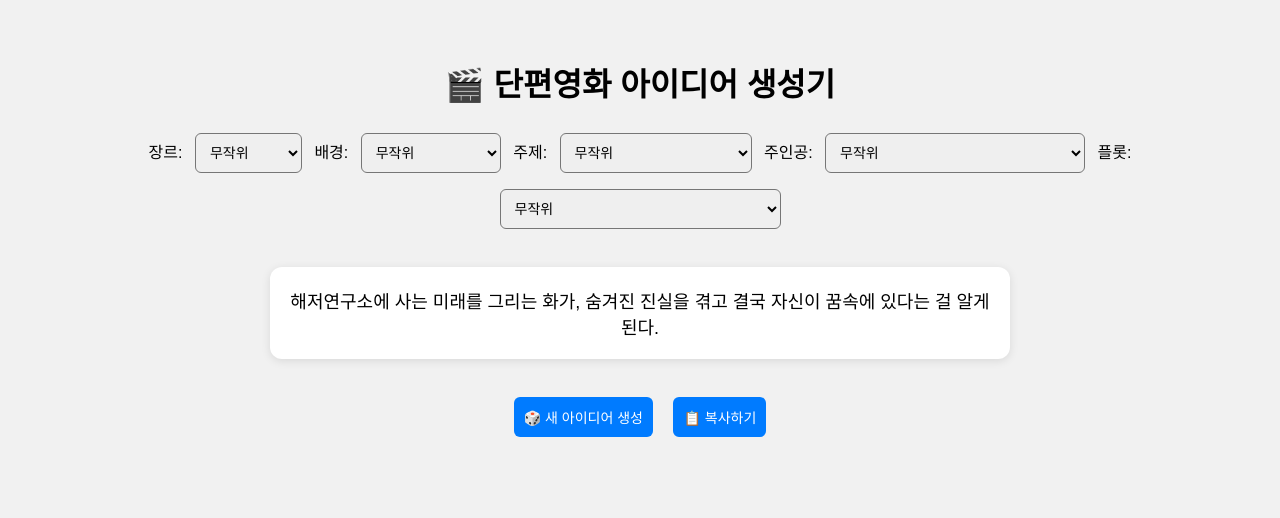
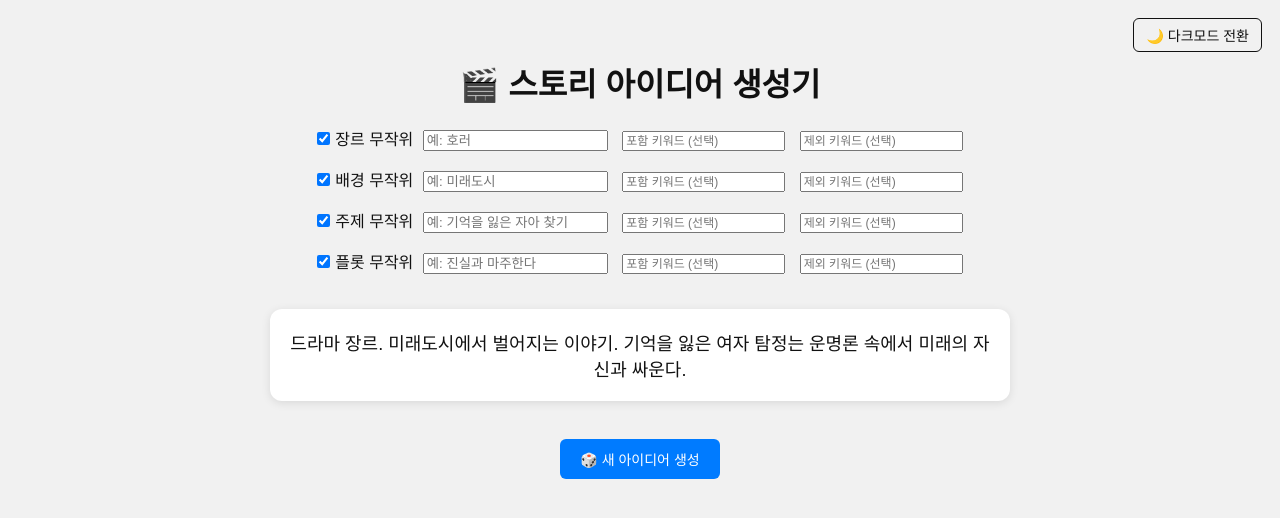
Before and after one commit to filsong04/idea-generator, a plain HTML site: page index.html in a window 1280 px wide. Both pictures are taken after a click on the button "🎲 새 아이디어 생성". Drawn offline with Linux system fonts and the light colour scheme.

Commit message:
Add files via upload

```diff
--- a/index.html
+++ b/index.html
@@ -2,135 +2,140 @@
 <html lang="ko">
 <head>
   <meta charset="UTF-8" />
-  <title>🎬 아이디어 생성기</title>
+  <title>🎬 스토리 아이디어 생성기</title>
   <style>
-    body { font-family: sans-serif; background: #f1f1f1; text-align: center; padding: 30px; }
+    :root {
+      color-scheme: light dark;
+    }
+    body {
+      font-family: sans-serif;
+      background: #f1f1f1;
+      color: #111;
+      text-align: center;
+      padding: 30px;
+      transition: background 0.3s, color 0.3s;
+    }
+    body.dark-mode {
+      background: #121212;
+      color: #eee;
+    }
     h1 { margin-bottom: 20px; }
     #idea {
       margin: 30px auto;
       padding: 20px;
       background: #fff;
+      color: #111;
       border-radius: 12px;
       max-width: 700px;
       box-shadow: 0 2px 10px rgba(0,0,0,0.1);
       font-size: 18px;
     }
-    select, button {
+    body.dark-mode #idea {
+      background: #1e1e1e;
+      color: #eee;
+    }
+    input[type="checkbox"], input[type="text"] {
+      margin: 5px;
+    }
+    .input-group {
+      margin: 10px 0;
+    }
+    button {
       margin: 8px;
-      padding: 10px;
+      padding: 10px 20px;
       font-size: 14px;
       border-radius: 6px;
-    }
-    button {
       background-color: #007bff;
       color: white;
       border: none;
       cursor: pointer;
     }
     button:hover { background-color: #0056b3; }
-    .btn-group {
-      margin-top: 10px;
+    .filter-input {
+      font-size: 12px;
+      color: #333;
+    }
+    body.dark-mode .filter-input {
+      background: #333;
+      color: #eee;
+      border: 1px solid #555;
+    }
+    #toggle-dark {
+      position: fixed;
+      top: 10px;
+      right: 10px;
+      background: none;
+      color: inherit;
+      border: 1px solid currentColor;
+      padding: 6px 12px;
+      border-radius: 6px;
+      cursor: pointer;
     }
   </style>
 </head>
 <body>
+  <button id="toggle-dark" onclick="toggleDarkMode()">🌙 다크모드 전환</button>
+  <h1>🎬 스토리 아이디어 생성기</h1>
 
-  <h1>🎬 단편영화 아이디어 생성기</h1>
-
-  <!-- 모든 항목에 대해 선택 가능 -->
-  <div>
-    <label>장르:
-      <select id="genre-select"><option value="">무작위</option></select>
-    </label>
-
-    <label>배경:
-      <select id="setting-select"><option value="">무작위</option></select>
-    </label>
-
-    <label>주제:
-      <select id="theme-select"><option value="">무작위</option></select>
-    </label>
-
-    <label>주인공:
-      <select id="protagonist-select"><option value="">무작위</option></select>
-    </label>
-
-    <label>플롯:
-      <select id="plot-select"><option value="">무작위</option></select>
-    </label>
+  <div class="input-group">
+    <label><input type="checkbox" id="genre-random" checked />장르 무작위</label>
+    <input type="text" id="genre-fixed" placeholder="예: 호러" />
+    <input class="filter-input" type="text" id="genre-filter" placeholder="포함 키워드 (선택)" />
+    <input class="filter-input" type="text" id="genre-filter-exclude" placeholder="제외 키워드 (선택)" />
   </div>
-
+  <div class="input-group">
+    <label><input type="checkbox" id="setting-random" checked />배경 무작위</label>
+    <input type="text" id="setting-fixed" placeholder="예: 미래도시" />
+    <input class="filter-input" type="text" id="setting-filter" placeholder="포함 키워드 (선택)" />
+    <input class="filter-input" type="text" id="setting-filter-exclude" placeholder="제외 키워드 (선택)" />
+  </div>
+  <div class="input-group">
+    <label><input type="checkbox" id="theme-random" checked />주제 무작위</label>
+    <input type="text" id="theme-fixed" placeholder="예: 기억을 잃은 자아 찾기" />
+    <input class="filter-input" type="text" id="theme-filter" placeholder="포함 키워드 (선택)" />
+    <input class="filter-input" type="text" id="theme-filter-exclude" placeholder="제외 키워드 (선택)" />
+  </div>
+  <div class="input-group">
+    <label><input type="checkbox" id="plot-random" checked />플롯 무작위</label>
+    <input type="text" id="plot-fixed" placeholder="예: 진실과 마주한다" />
+    <input class="filter-input" type="text" id="plot-filter" placeholder="포함 키워드 (선택)" />
+    <input class="filter-input" type="text" id="plot-filter-exclude" placeholder="제외 키워드 (선택)" />
+  </div>
   <div id="idea">아이디어를 생성하세요!</div>
-
-  <div class="btn-group">
-    <button onclick="generateIdea()">🎲 새 아이디어 생성</button>
-    <button onclick="copyIdea()">📋 복사하기</button>
-  </div>
+  <button onclick="generateIdea()">🎲 새 아이디어 생성</button>
 
   <script>
-    const genres = ["호러", "SF", "로맨스", "느와르", "스릴러", "드라마", "판타지", "코미디", "뮤지컬", "스포츠", "모큐멘터리", "디스토피아", "범죄", "서스펜스", "철학"];
-    const settings = ["폐병원", "우주 정거장", "산속 오두막", "지하철역", "미래도시", "전쟁터", "고등학교", "한적한 마을", "사막 한복판", "인공섬", "붕괴된 지하도시", "VR 속 세계", "1950년대 서울", "해저연구소", "무인도", "기억 저장소", "하늘 위 도시", "폐허가 된 백화점", "종교시설", "정치 수용소"];
-    const themes = ["잃어버린 기억", "숨겨진 진실", "인간과 AI의 경계", "죽음을 다루는 직업", "감정을 공유하는 세계", "자아 찾기", "운명론", "인류 멸망 이후의 삶", "가짜 기억", "반복되는 꿈", "타인에게 전염되는 공포", "윤회와 환생", "영혼 이식 기술", "감정을 디지털화하는 실험", "감시사회에서의 저항", "거울 속의 세계", "시간 정지", "모든 것을 기억하는 소년", "예언된 재난", "자신의 분신과의 대결"];
-    const protagonists = ["기억을 잃은 형사", "유령을 보는 여자", "인공지능 연구자", "꿈을 해석하는 소년", "말을 잃은 피아니스트", "복수를 꿈꾸는 소녀", "거짓을 말할 수 없는 남자", "자신이 인간인지 의심하는 안드로이드", "악몽 속에 사는 작가", "시간여행에 중독된 사람", "기억을 팔고 생계를 유지하는 노인", "가면을 쓰고 사는 교사", "인류 마지막 아이", "감정을 느낄 수 없는 군인", "죽은 사람과 대화할 수 있는 아이", "미래를 그리는 화가", "언어를 모르는 통역사"];
-    const plots = ["진실과 마주한다", "되풀이되는 하루를 벗어난다", "자신이 꿈속에 있다는 걸 알게 된다", "자신이 가짜임을 알게 된다", "과거의 자신과 마주친다", "모든 것을 되돌리기 위해 희생을 선택한다", "자신이 만든 세계에 갇힌다", "타인의 기억 속에서 길을 잃는다", "거짓된 신과 싸운다", "자신의 죽음을 목격한다", "감정이 사라진 사회에서 사랑을 시작한다", "기억을 파는 회사의 음모를 밝힌다", "모두의 꿈에 나타나는 존재를 찾는다", "진짜 세계를 찾기 위한 여정에 나선다", "자신이 만든 캐릭터에 의해 공격당한다", "정체불명의 방송을 추적한다", "과거의 실험 기록을 파헤친다"];
-
-    const templates = [
-      "[genre] 장르. [setting]에서 벌어지는 이야기. [protagonist]는 [theme] 속에서 [plot].",
-      "[setting]에 사는 [protagonist], [theme]을 겪고 결국 [plot].",
-      "[protagonist], [setting]에서 [theme]을 마주하며 [plot]."
-    ];
-
-    function populateSelect(id, list) {
-      const select = document.getElementById(id);
-      list.forEach(item => {
-        const option = document.createElement("option");
-        option.value = item;
-        option.textContent = item;
-        select.appendChild(option);
-      });
+    function toggleDarkMode() {
+      document.body.classList.toggle('dark-mode');
     }
 
-    function getSelectedOrRandom(id, list) {
-      const value = document.getElementById(id).value;
-      return value === "" ? random(list) : value;
-    }
+    const genres = ["호러", "SF", "로맨스", "느와르", "스릴러", "드라마", "판타지", "코미디", "뮤지컬", "스포츠", "모큐멘터리", "디스토피아", "범죄", "서스펜스", "철학"];
+    const settings = ["폐병원", "우주 정거장", "산속 오두막", "지하철역", "미래도시", "전쟁터", "고등학교", "한적한 마을", "사막 한복판", "인공섬", "붕괴된 지하도시", "VR 세계", "1950년대 서울", "해저연구소", "무인도", "기억 저장소", "하늘 위 도시", "폐허가 된 백화점", "종교시설", "정치 수용소"];
+    const themes = ["잃어버린 기억", "숨겨진 진실", "AI와 인간의 경계", "죽음을 다루는 직업", "자아 찾기", "운명론", "가짜 기억", "반복되는 꿈", "타인에게 전염되는 공포", "윤회와 환생", "영혼 이식 기술", "감정을 디지털화하는 실험", "감시사회에서의 저항", "거울 속의 세계", "시간 정지", "모든 것을 기억하는 소년", "예언된 재난", "자신의 분신과의 대결", "타인의 감정으로 사는 사람", "기억을 파는 회사의 음모", "꿈 속 살인사건", "감정을 느낄 수 없는 세계", "나만 늙지 않는 현실", "시간 여행의 부작용", "디지털 사후세계", "존재하지 않는 가족", "신이 된 인간", "의식의 분열", "AI가 만든 가짜 사회", "감정을 느끼는 기계"];
+    const plots = ["진실과 마주한다", "되풀이되는 하루를 벗어난다", "자신이 꿈속에 있음을 깨닫는다", "자신이 가짜임을 알게 된다", "과거의 자신과 마주친다", "모든 것을 되돌리기 위해 희생을 선택한다", "자신이 만든 세계에 갇힌다", "타인의 기억 속에서 길을 잃는다", "거짓된 신과 싸운다", "자신의 죽음을 목격한다", "감정이 사라진 사회에서 사랑을 시작한다", "기억을 파는 회사의 음모를 밝힌다", "모두의 꿈에 나타나는 존재를 찾는다", "진짜 세계를 찾기 위한 여정에 나선다", "자신이 만든 캐릭터에 의해 공격당한다", "정체불명의 방송을 추적한다", "과거의 실험 기록을 파헤친다", "꿈과 현실이 뒤섞인다", "시간 속에 갇힌다", "다른 사람의 몸에서 깨어난다", "잊혀진 세계로 떨어진다", "가짜 기억을 지운다", "감정을 훔친다", "미래의 자신과 싸운다", "자신이 유일한 인간임을 알게 된다", "기억을 되찾기 위해 게임에 참여한다", "자신이 영화 속 캐릭터였음을 깨닫는다", "세상을 리셋하려는 시도에 가담한다", "기억과 감정이 분리된다", "모두가 같은 꿈을 꾸는 사회에서 벗어난다", "죽음 이후를 탐험한다", "가족의 정체를 파헤친다", "잃어버린 도시를 찾아 나선다", "하늘 위에서 눈을 뜬다", "동일한 하루를 수백 번 살아낸다", "언어를 잃고 세상과 단절된다", "정체불명의 목소리를 따라간다", "기억 속 인물과 재회한다", "완벽한 세상을 의심하게 된다", "감정을 감추는 훈련을 받는다", "지구 마지막 날을 맞는다", "디지털 세계와 현실이 충돌한다", "마음을 공유하는 기계를 거부한다", "감정을 주입받는 사회에서 감정 없는 자로 산다", "기억을 봉인한 이유를 찾는다", "AI가 만든 꿈에 갇힌다", "마지막 인간으로 남는다", "존재의 의미를 찾아 나선다"];
 
-    function generateIdea() {
-      const genre = getSelectedOrRandom("genre-select", genres);
-      const setting = getSelectedOrRandom("setting-select", settings);
-      const theme = getSelectedOrRandom("theme-select", themes);
-      const protagonist = getSelectedOrRandom("protagonist-select", protagonists);
-      const plot = getSelectedOrRandom("plot-select", plots);
-      const template = random(templates);
-
-      const idea = template
-        .replace("[genre]", genre)
-        .replace("[setting]", setting)
-        .replace("[theme]", theme)
-        .replace("[protagonist]", protagonist)
-        .replace("[plot]", plot);
-
-      document.getElementById("idea").textContent = idea;
-    }
-
-    function copyIdea() {
-      const text = document.getElementById("idea").textContent;
-      navigator.clipboard.writeText(text).then(() => {
-        alert("아이디어가 복사되었습니다!");
-      });
-    }
+    const genders = ["남자", "여자"];
+    const occupations = ["형사", "기자", "소방관", "화가", "사진작가", "요리사", "교사", "간호사", "의사", "프로그래머", "무용수", "시인", "소설가", "음악가", "아이돌", "연극배우", "고고학자", "천문학자", "운동선수", "정치인", "농부", "군인", "승무원", "비서", "탐정", "고등학생", "대학생", "초등학생", "유치원생", "백수", "사기꾼", "마술사", "성직자", "도둑", "노숙자", "로봇 연구자", "VR 개발자", "기억 관리자", "감정 조절사", "시간 여행자", "유령 사냥꾼", "신학자", "바리스타", "운전기사", "배달원", "환경운동가", "철학자", "검사", "판사", "AI 트레이너"];
+    const traits = ["기억을 잃은", "말을 하지 못하는", "시간을 멈출 수 있는", "꿈을 조종하는", "거짓말을 못하는", "과거에서 온", "미래를 보는", "모든 감정을 잃은", "100년 넘게 살아온", "영혼이 두 개인", "감정을 공유할 수 있는", "누군가의 기억을 갖고 있는", "스스로를 인간이라 믿는 로봇", "투명인간이 된", "죽은 사람의 말을 들을 수 있는", "모든 걸 기록하는", "불사의 몸을 가진", "반복되는 하루에 갇힌", "전생을 기억하는", "감정을 파는", "자신이 만든 AI에 쫓기는", "동물과 대화할 수 있는", "항상 누군가에게 관찰당하는", "자신이 픽션 속 인물이라는 걸 아는", "언제나 타인의 감정을 느끼는", "눈을 감으면 미래를 보는", "과거의 죄를 속죄하려는", "기억을 사고파는", "잠들 수 없는", "타인의 몸으로 이동할 수 있는", "연속된 꿈 속에 사는"];
 
     function random(arr) {
       return arr[Math.floor(Math.random() * arr.length)];
     }
 
-    // 초기화
-    populateSelect("genre-select", genres);
-    populateSelect("setting-select", settings);
-    populateSelect("theme-select", themes);
-    populateSelect("protagonist-select", protagonists);
-    populateSelect("plot-select", plots);
+    function generateProtagonist() {
+      return `${random(traits)} ${random(genders)} ${random(occupations)}`;
+    }
+
+    function generateIdea() {
+      const genre = random(genres);
+      const setting = random(settings);
+      const theme = random(themes);
+      const plot = random(plots);
+      const protagonist = generateProtagonist();
+
+      const idea = `${genre} 장르. ${setting}에서 벌어지는 이야기. ${protagonist}는 ${theme} 속에서 ${plot}.`;
+      document.getElementById('idea').innerText = idea;
+    }
   </script>
-
 </body>
 </html>
```
